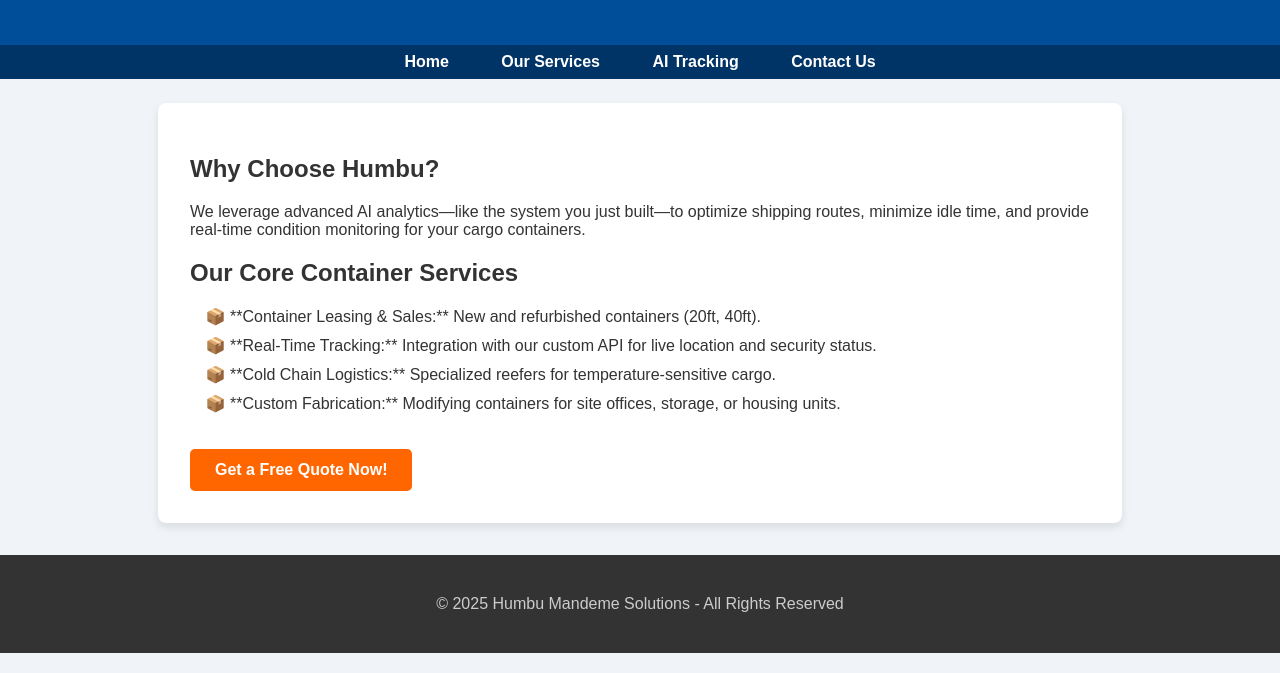
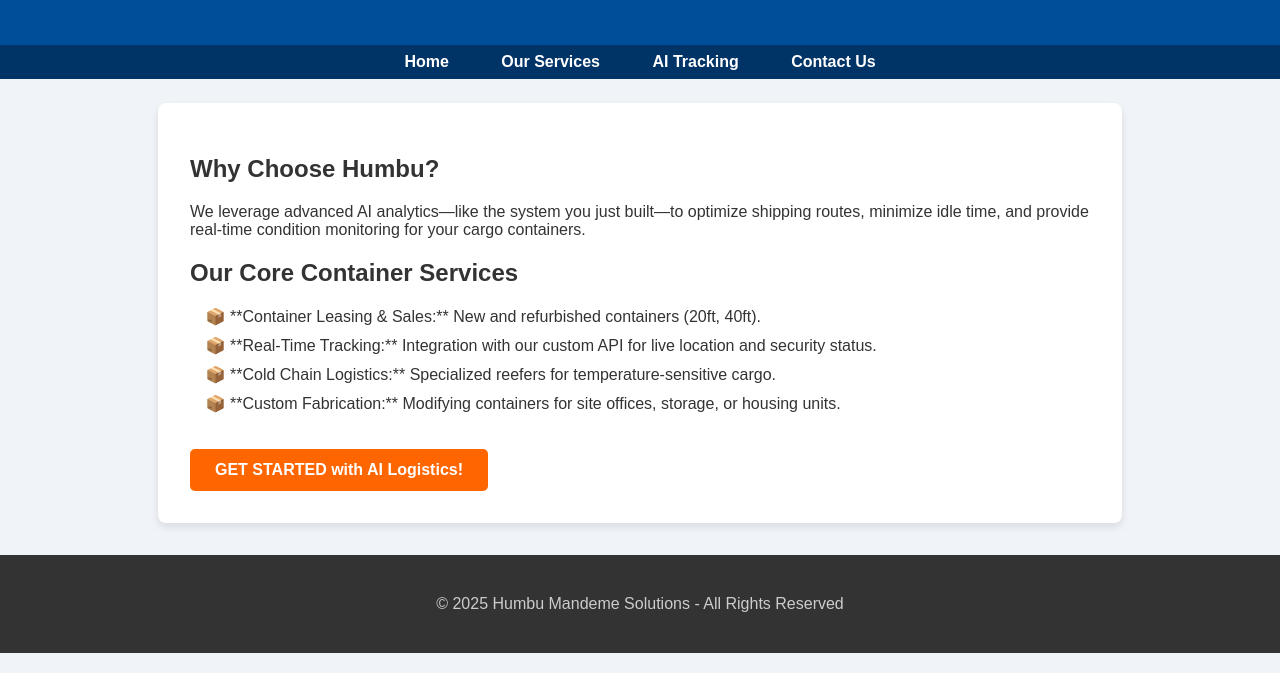
Before and after one commit to Humbulan/Container-lending-page.io, a plain HTML site: page index.html in a window 1280 px wide. Shown: the part 127-800 px from the top of the page. Drawn offline with Linux system fonts and the light colour scheme.

Commit message:
Update index.html

```diff
--- a/index.html
+++ b/index.html
@@ -108,7 +108,8 @@
       <li>**Custom Fabrication:** Modifying containers for site offices, storage, or housing units.</li>
     </ul>
 
-    <a href="mailto:humbulani@humbu.store?subject=Inquiry%20for%20Container%20Quote&body=Hello%20Humbu%20Team,%0A%0AI%20am%20interested%20in%20your%20container%20services.%20Please%20send%20me%20a%20quote.%0A%0A" class="cta-button">Get a Free Quote Now!</a>
+    <a href="mailto:humbulani@humbu.store?subject=Inquiry%20for%20Container%20Quote&body=Hello%20Humbu%20Team,%0A%0AI%20am%20interested%20in%20your%20container%20services.%20Please%20send%20me%20a%20quote.%0A%0A" class="cta-button">GET STARTED with AI Logistics!</a>
+
   </main>
 
   <footer>
```
